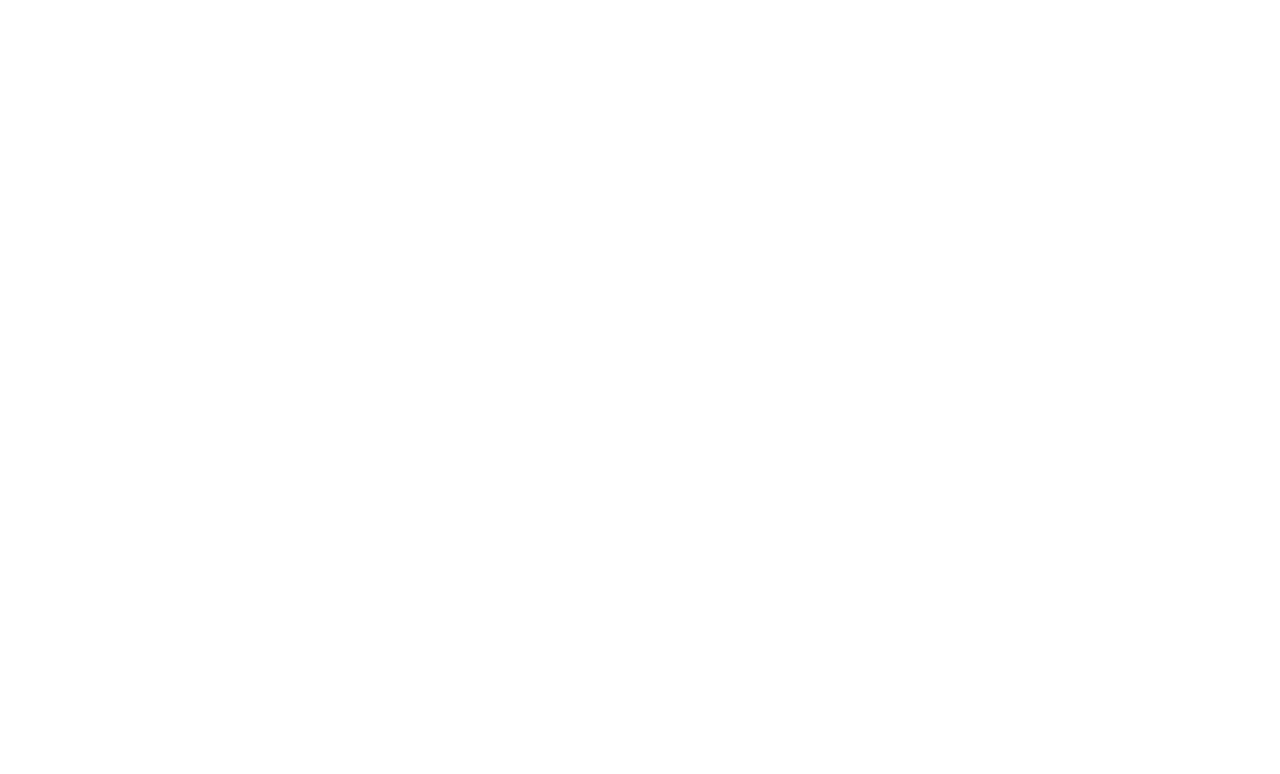
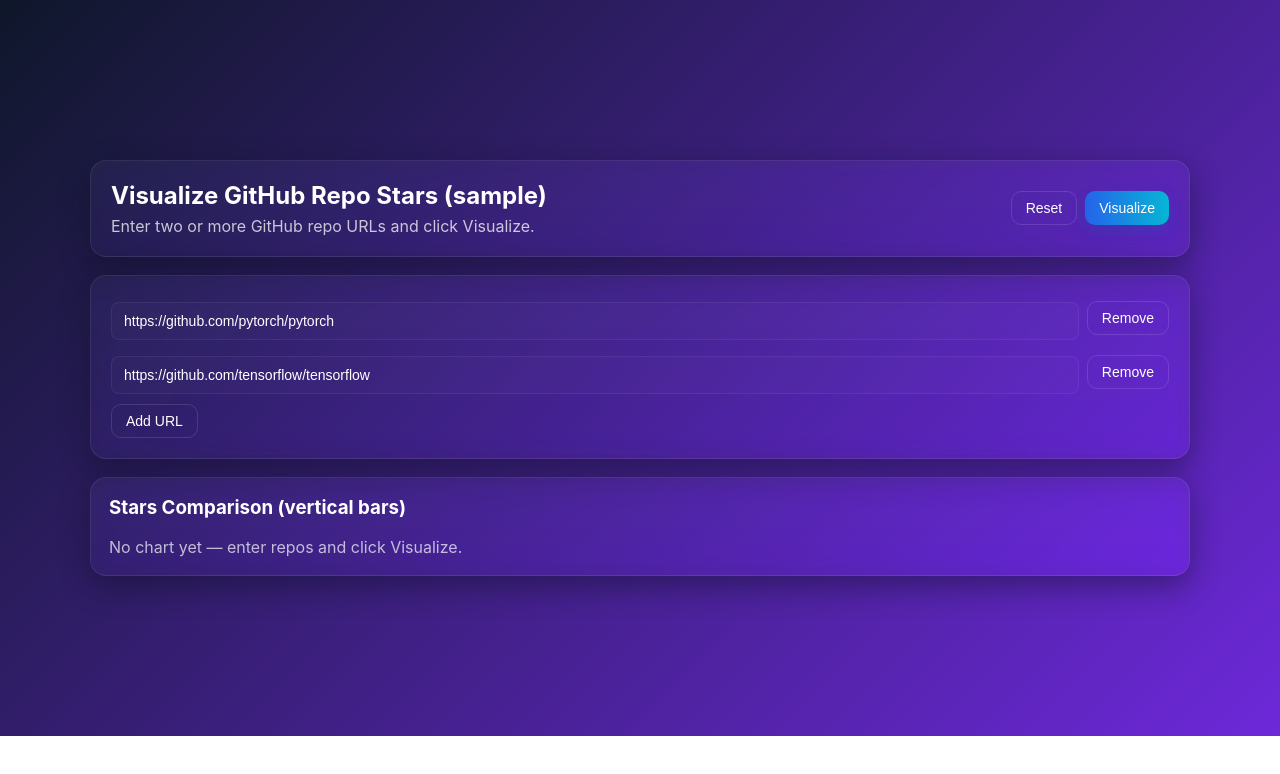
Before and after one commit to thaafei/capstone-sfw2026, a React (Create React App) app in the folder src/frontend/: page /visualize in a window 1280 px wide. Before the commit this address had no page. Shown: the top 774 px of the page. Built offline with nearby package versions, Linux system fonts and the light colour scheme.

Commit message:
Add visualization page and update frontend routing

```diff
--- a/src/frontend/package.json
+++ b/src/frontend/package.json
@@ -12,10 +12,11 @@
     "@types/react-dom": "^18.2.18",
     "@types/react-router-dom": "^5.3.3",
     "axios": "^1.13.0",
+    "d3": "^7.9.0",
     "react": "^18.2.0",
     "react-dom": "^18.2.0",
     "react-router-dom": "^7.9.4",
-    "react-scripts": "5.0.1",
+    "react-scripts": "^5.0.1",
     "typescript": "^4.9.5",
     "web-vitals": "^2.1.4"
   },
--- a/src/frontend/src/App.tsx
+++ b/src/frontend/src/App.tsx
@@ -2,6 +2,7 @@
 import { BrowserRouter as Router, Routes, Route } from 'react-router-dom';
 import Home from './pages/Home';
 import Login from './pages/Login';
+import Visualize from './pages/Visualize';
 import './pages/Home.css'; // shared styles
 
 const App: React.FC = () => {
@@ -10,6 +11,7 @@
       <Routes>
         <Route path="/" element={<Home />} />
         <Route path="/login" element={<Login />} />
+        <Route path="/visualize" element={<Visualize />} />
       </Routes>
     </Router>
   );
--- a/src/frontend/src/pages/Login.tsx
+++ b/src/frontend/src/pages/Login.tsx
@@ -15,7 +15,7 @@
     setError(null);
     await new Promise((res) => setTimeout(res, 700));
     if (username === 'test' && password === '1234') {
-      navigate('/');
+      navigate('/visualize');
     } else {
       setError('Invalid credentials.');
     }
--- /dev/null
+++ b/src/frontend/src/pages/Visualize.tsx
@@ -0,0 +1,180 @@
+import React, { useState } from 'react';
+import './Home.css'; // reuse your existing styles
+
+
+const parseGitHubRepo = (value: string): { owner: string; repo: string } | null => {
+  const v = value.trim();
+  const regex = /^(?:https?:\/\/)?(?:www\.)?github\.com\/([^\/\s]+)\/([^\/\s]+)(?:\/.*)?$/i;
+  const m = v.match(regex);
+  if (!m) return null;
+  const owner = m[1];
+  const repo = m[2].replace(/\.git$/, '');
+  return { owner, repo };
+};
+
+const sampleStarsFor = (_key: string): number => {
+  return Math.floor(Math.random() * 3) + 3; // 3..5
+};
+
+const Visualize: React.FC = () => {
+  const [inputs, setInputs] = useState<string[]>(['https://github.com/pytorch/pytorch', 'https://github.com/tensorflow/tensorflow']);
+  const [error, setError] = useState<string | null>(null);
+  const [chartData, setChartData] = useState<{ label: string; stars: number }[] | null>(null);
+  const [loading, setLoading] = useState(false);
+
+  const addField = () => setInputs((s) => [...s, '']);
+  const removeField = (index: number) => setInputs((s) => s.filter((_, i) => i !== index));
+  const updateField = (index: number, value: string) => setInputs((s) => s.map((v, i) => (i === index ? value : v)));
+
+  const handleVisualize = () => {
+    setError(null);
+    setChartData(null);
+
+    const parsed = inputs
+      .map((v) => v.trim())
+      .filter((v) => v.length > 0)
+      .map((v) => {
+        const p = parseGitHubRepo(v);
+        return p ? { normalized: `https://github.com/${p.owner}/${p.repo}`, owner: p.owner, repo: p.repo } : null;
+      });
+
+    // Check validity
+    const badIndex = parsed.findIndex((p) => p === null);
+    if (badIndex !== -1) {
+      setError(`Invalid GitHub repo URL at input #${badIndex + 1}. Use: github.com/owner/repo`);
+      return;
+    }
+
+    const valid = (parsed as { normalized: string; owner: string; repo: string }[]).map((p) => ({
+      label: `${p.owner}/${p.repo}`,
+      url: p.normalized,
+    }));
+
+    const uniqueMap = new Map<string, { label: string; url: string }>();
+    valid.forEach((v) => uniqueMap.set(v.url.toLowerCase(), v));
+    const unique = Array.from(uniqueMap.values());
+
+    if (unique.length < 2) {
+      setError('Please provide at least two unique GitHub repo URLs.');
+      return;
+    }
+
+    setLoading(true);
+
+    const data = unique.map((u) => ({
+      label: u.label,
+      stars: sampleStarsFor(u.url),
+    }));
+
+    setTimeout(() => {
+      setChartData(data);
+      setLoading(false);
+    }, 300);
+  };
+
+  const reset = () => {
+    setInputs(['', '']);
+    setChartData(null);
+    setError(null);
+  };
+
+  const maxStars = chartData && chartData.length ? Math.max(...chartData.map((d) => d.stars)) : 1;
+
+  return (
+    <div className="dx-bg" style={{ padding: 28 }}>
+      <div style={{ width: '100%', maxWidth: 1100, margin: '0 auto' }}>
+        <div className="dx-card" style={{ marginBottom: 18 }}>
+          <div style={{ display: 'flex', justifyContent: 'space-between', alignItems: 'center', gap: 12 }}>
+            <div>
+              <h2 style={{ margin: 0 }}>Visualize GitHub Repo Stars (sample)</h2>
+              <div style={{ color: 'rgba(255,255,255,0.75)', marginTop: 6 }}>
+                Enter two or more GitHub repo URLs and click Visualize.
+              </div>
+            </div>
+
+            <div style={{ display: 'flex', gap: 8 }}>
+              <button className="dx-btn dx-btn-outline" onClick={reset}>Reset</button>
+              <button className="dx-btn dx-btn-primary" onClick={handleVisualize} disabled={loading}>
+                {loading ? 'Working...' : 'Visualize'}
+              </button>
+            </div>
+          </div>
+        </div>
+
+        <div className="dx-card" style={{ marginBottom: 18 }}>
+          <div style={{ display: 'grid', gap: 10 }}>
+            {inputs.map((val, idx) => (
+              <div key={idx} style={{ display: 'flex', gap: 8, alignItems: 'center' }}>
+                <input
+                  value={val}
+                  onChange={(e) => updateField(idx, e.target.value)}
+                  className="dx-input"
+                  placeholder={idx === 0 ? 'Primary GitHub repo URL (owner/repo)' : 'Enter GitHub repo URL (owner/repo)'}
+                  style={{ flex: 1 }}
+                />
+                <button
+                  className="dx-btn dx-btn-outline"
+                  onClick={() => removeField(idx)}
+                  aria-label="Remove URL"
+                >
+                  Remove
+                </button>
+              </div>
+            ))}
+
+            <div style={{ display: 'flex', gap: 8 }}>
+              <button className="dx-btn dx-btn-outline" onClick={addField}>Add URL</button>
+            </div>
+
+            {error && <div className="dx-error">{error}</div>}
+          </div>
+        </div>
+
+        <div className="dx-card" style={{ padding: 18 }}>
+          <h3 style={{ marginTop: 0 }}>Stars Comparison (vertical bars)</h3>
+
+          {!chartData && <div style={{ color: 'var(--muted)' }}>No chart yet — enter repos and click Visualize.</div>}
+
+          {chartData && (
+            <div style={{ marginTop: 16 }}>
+              <div style={{ display: 'flex', alignItems: 'flex-end', gap: 12, height: 320, padding: '12px 8px' }}>
+                {chartData.map((d, i) => {
+                  const heightPercent = Math.round((d.stars / maxStars) * 100);
+                  return (
+                    <div key={i} style={{ display: 'flex', flexDirection: 'column', alignItems: 'center', width: 80 }}>
+                      <div
+                        title={`${d.stars} stars`}
+                        style={{
+                          height: `${(heightPercent / 100) * 240}px`, // map 100% -> 240px
+                          width: '100%',
+                          background: 'linear-gradient(180deg,#06b6d4,#2563eb)',
+                          borderRadius: 8,
+                          display: 'flex',
+                          alignItems: 'flex-end',
+                          justifyContent: 'center',
+                          color: 'white',
+                          fontWeight: 700,
+                          boxShadow: '0 6px 14px rgba(6,99,173,0.15)',
+                        }}
+                      >
+                        <div style={{ padding: '6px 4px', fontSize: 13 }}>{d.stars}</div>
+                      </div>
+
+                      <div style={{ marginTop: 8, fontSize: 13, textAlign: 'center', wordBreak: 'break-word' }}>
+                        <div style={{ fontWeight: 600 }}>{d.label}</div>
+                      </div>
+                    </div>
+                  );
+                })}
+              </div>
+
+
+            </div>
+          )}
+        </div>
+      </div>
+    </div>
+  );
+};
+
+export default Visualize;
```
Also changed, not shown: 1 other file (tests, documents, lock files or other folders).
